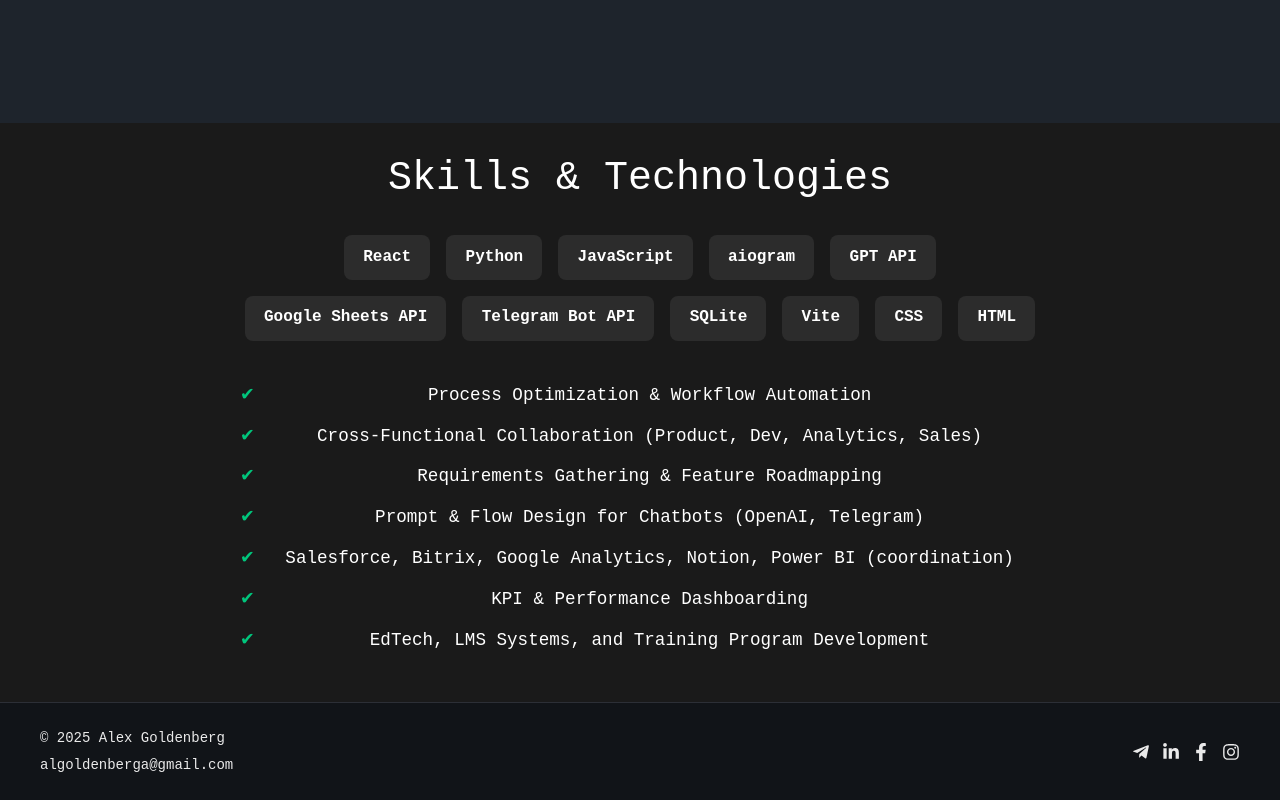
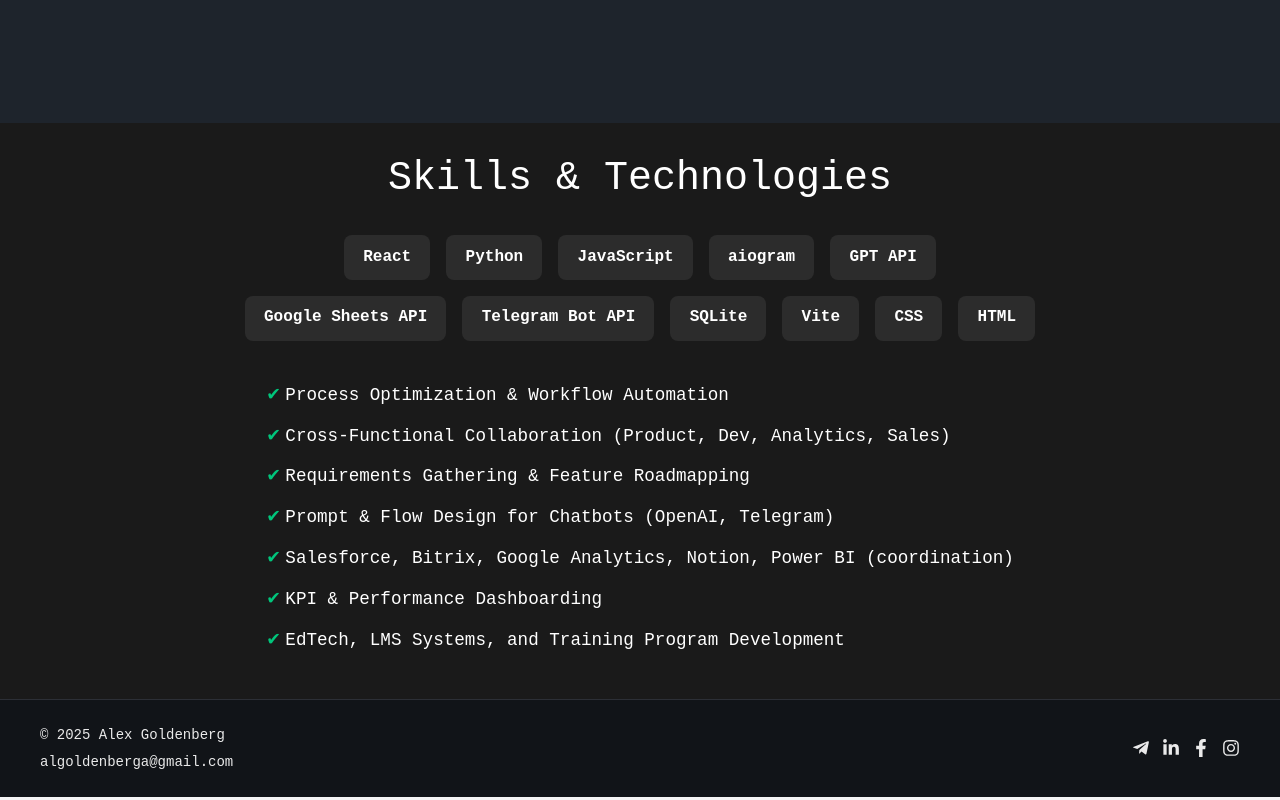
Before and after one commit to algoldenberg/my-portfolio, a React (Vite) app: page /en in a window 1280 px wide. Shown: the part 759-1559 px from the top of the page. Built offline with nearby package versions, Linux system fonts and the light colour scheme; a small style sheet from the web is missing.

Commit message:
fix: correct skill list icon alignment on language switch
- Replaced .rtl/.ltr logic with :dir(rtl) and :dir(ltr)
- Ensured checkmarks appear on correct side for all directions
- Fixed alignment bug when switching languages multiple times

```diff
--- a/src/styles/Skills.css
+++ b/src/styles/Skills.css
@@ -9,8 +9,12 @@
   }
 
   .skills-container {
+    max-width: 800px;
+    margin: 0 auto;
+    display: flex;
+    flex-direction: column;
+    align-items: center;
     text-align: center;
-    max-width: 800px;
   }
 
   .skills-title {
@@ -37,37 +41,37 @@
   .key-skills {
     list-style: none;
     padding: 0;
+    margin: 0;
   }
 
   .key-skills li {
     font-size: 1.1rem;
     margin-bottom: 0.8rem;
     position: relative;
-    padding-left: 1.2rem;
   }
 
-  .key-skills li::before {
+  /* LTR */
+  :dir(ltr) .key-skills li {
+    padding-left: 1.2rem;
+    text-align: left;
+  }
+
+  :dir(ltr) .key-skills li::before {
     content: '✔';
     color: #00c67c;
     position: absolute;
     left: 0;
   }
 
-  /* RTL Support */
-  .skills-section.rtl {
-    direction: rtl;
-  }
-
-  .skills-section.rtl .skills-container {
+  /* RTL */
+  :dir(rtl) .key-skills li {
+    padding-right: 1.2rem;
     text-align: right;
   }
 
-  .skills-section.rtl .key-skills li {
-    padding-left: 0;
-    padding-right: 1.2rem;
-  }
-
-  .skills-section.rtl .key-skills li::before {
-    left: auto;
+  :dir(rtl) .key-skills li::before {
+    content: '✔';
+    color: #00c67c;
+    position: absolute;
     right: 0;
   }
```
